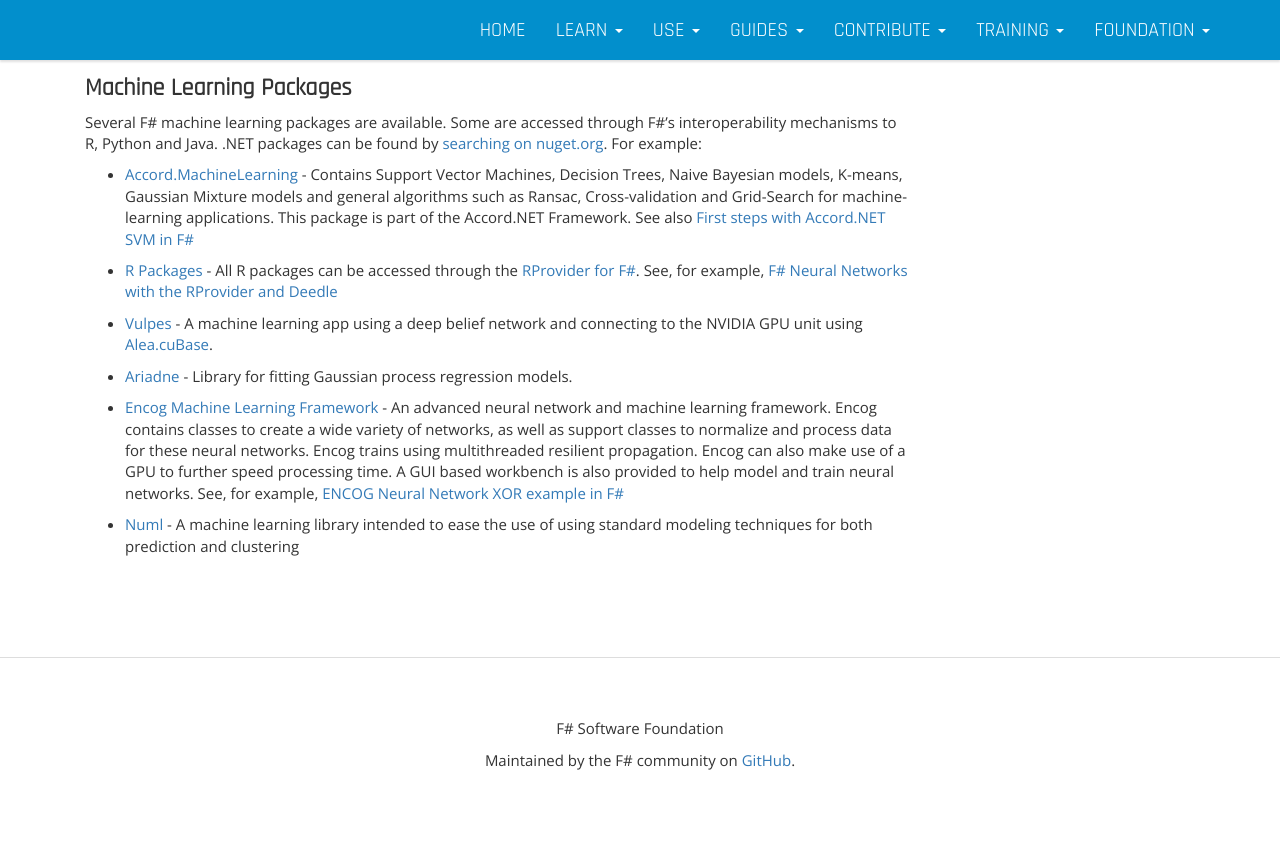
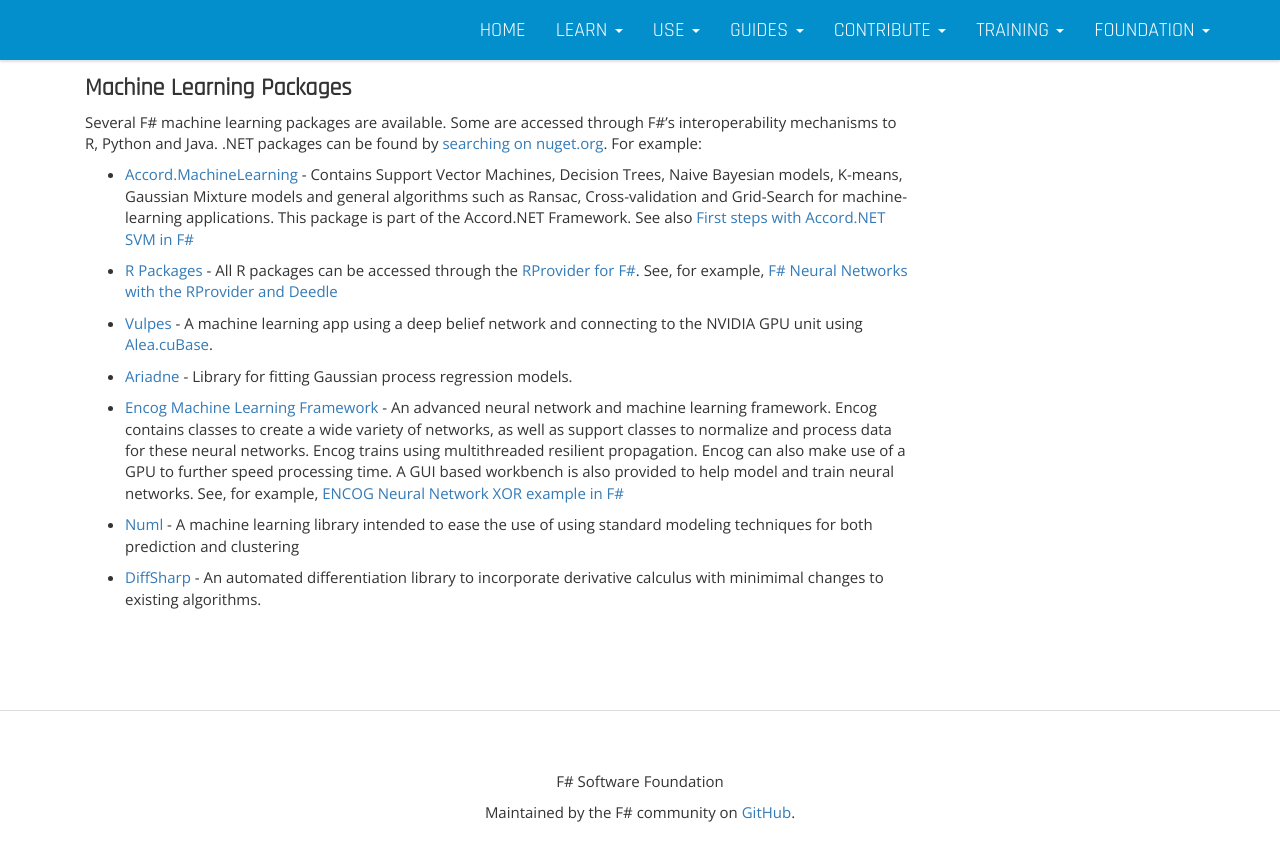
Before and after one commit to fsharp/fsharp.org, a Jekyll site: the page built from guides/machine-learning/index.md, in a window 1280 px wide and 900 px high, scrolled down 765 px. Shown: the top 861 px of the window. Built offline with Jekyll 4.4.1, drawn with Linux system fonts in a browser that asks for light colours; nearby versions of some CDN libraries.

Commit message:
Add the DiffSharp library

```diff
--- a/guides/machine-learning/index.md
+++ b/guides/machine-learning/index.md
@@ -55,3 +55,6 @@
    See, for example, [ENCOG Neural Network XOR example in F#](http://relentlessdevelopment.wordpress.com/2013/11/14/hello-neurons-encog-neural-network-xor-example-in-f/)
 
  * [Numl](http://nuget.org/packages/numl/) - A machine learning library intended to ease the use of using standard modeling techniques for both prediction and clustering
+
+ * [DiffSharp](http://gbaydin.github.io/DiffSharp/) - An automated differentiation library to incorporate derivative calculus with
+   minimimal changes to existing algorithms.
```
Also changed, not shown: community/projects/index.md (+3 -0 lines).
